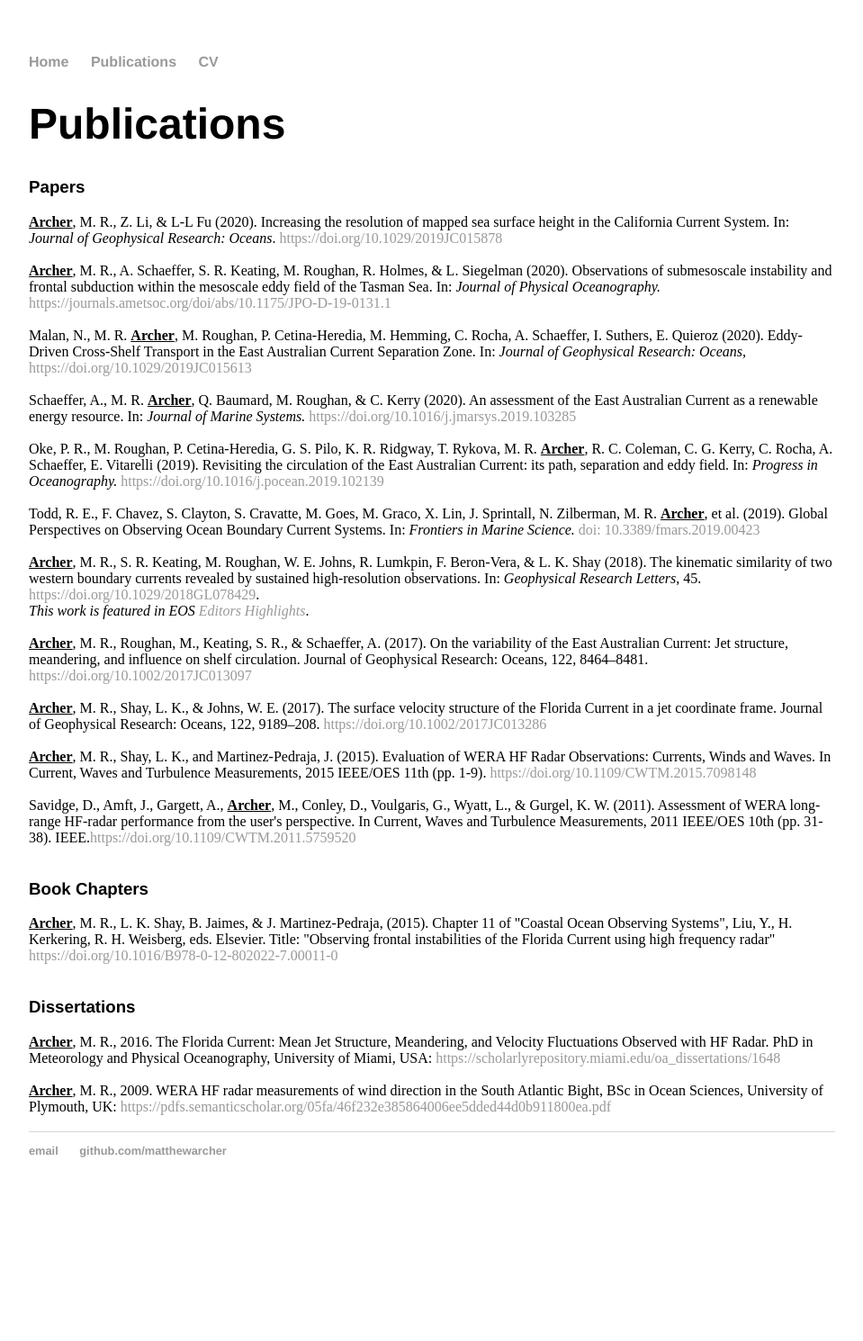
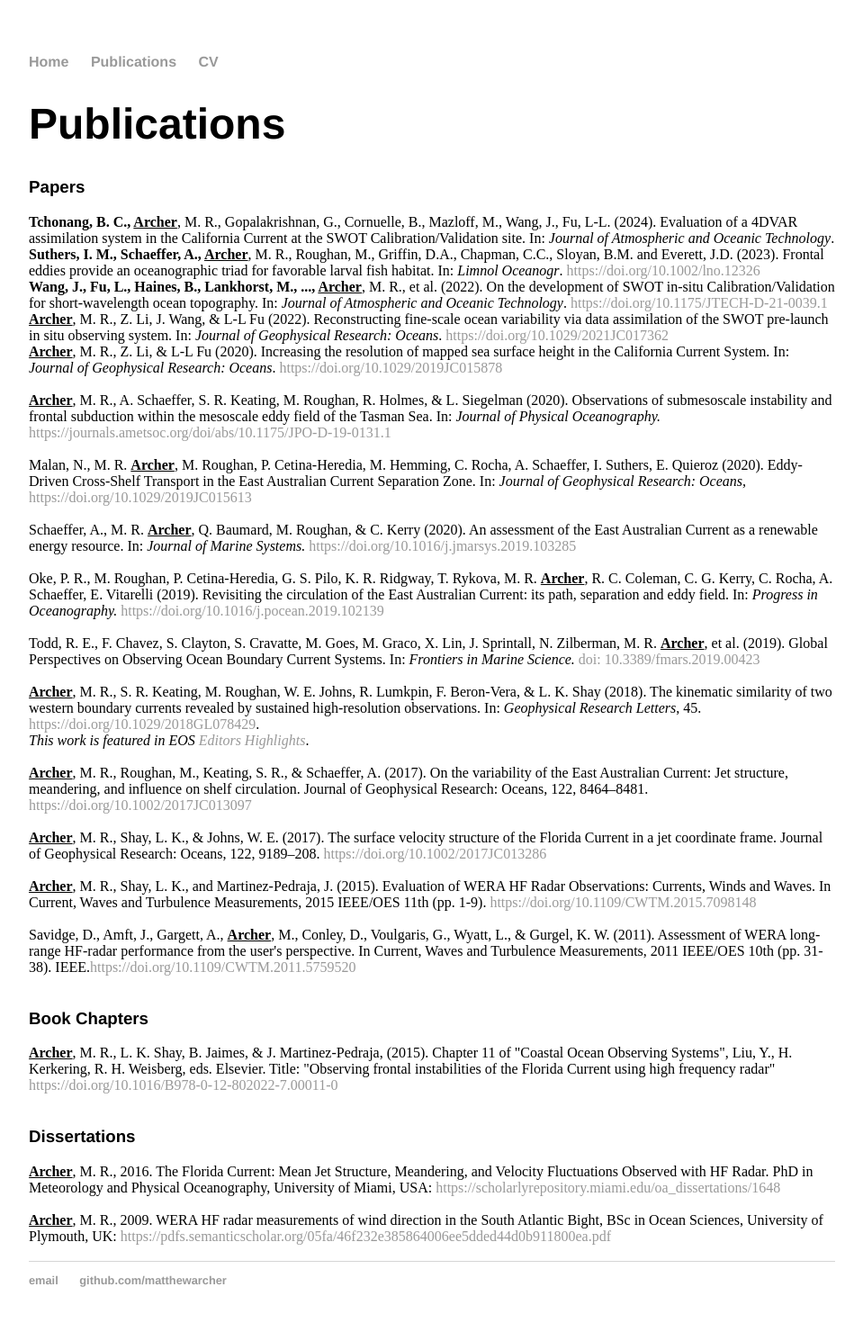
Before and after one commit to matthewarcher/matthewarcher.github.io, a Jekyll site: the page built from publications/index.html, in a window 1280 px wide. Shown: the whole page at 90% size, without its empty margins (160-1119 px from the left). Built offline with Jekyll 4.4.1, drawn with Linux system fonts in a browser that asks for light colours; before the commit the page ends 1346 px from its top, so only the background shows below that.

Commit message:
Update index.html

```diff
--- a/publications/index.html
+++ b/publications/index.html
@@ -6,6 +6,10 @@ title: Matthew R. Archer
 	<h1>Publications</h1>
 
 	<font face = "helvetica"><h3>Papers</h3></font>
+	<b>Tchonang, B. C., <u>Archer</u></b>, M. R., Gopalakrishnan, G., Cornuelle, B., Mazloff, M., Wang, J., Fu, L-L.  (2024). Evaluation of a 4DVAR assimilation system in the California Current at the SWOT Calibration/Validation site. In: <i>Journal of Atmospheric and Oceanic Technology</i>. <br>
+	<b>Suthers, I. M., Schaeffer, A., <u>Archer</u></b>, M. R., Roughan, M., Griffin, D.A., Chapman, C.C., Sloyan, B.M. and Everett, J.D. (2023). Frontal eddies provide an oceanographic triad for favorable larval fish habitat. In: <i>Limnol Oceanogr</i>. <a href="https://doi.org/10.1002/lno.12326" target="_blank">https://doi.org/10.1002/lno.12326</a> <br>
+	<b>Wang, J., Fu, L., Haines, B., Lankhorst, M., ..., <u>Archer</u></b>, M. R., et al. (2022). On the development of SWOT in-situ Calibration/Validation for short-wavelength ocean topography. In: <i>Journal of Atmospheric and Oceanic Technology</i>. <a href="https://doi.org/10.1175/JTECH-D-21-0039.1" target="_blank">https://doi.org/10.1175/JTECH-D-21-0039.1</a> <br>
+	<b><u>Archer</u></b>, M. R., Z. Li, J. Wang, & L-L Fu (2022). Reconstructing fine-scale ocean variability via data assimilation of the SWOT pre-launch in situ observing system. In: <i>Journal of Geophysical Research: Oceans</i>. <a href="https://doi.org/10.1029/2021JC017362" target="_blank">https://doi.org/10.1029/2021JC017362</a> <br>
 	<b><u>Archer</u></b>, M. R., Z. Li, & L-L Fu (2020). Increasing the resolution of mapped sea surface height in the California Current System. In: <i>Journal of Geophysical Research: Oceans</i>. <a href="https://doi.org/10.1029/2019JC015878" target="_blank">https://doi.org/10.1029/2019JC015878</a> <br>
 	<br><b><u>Archer</u></b>, M. R., A. Schaeffer, S. R. Keating, M. Roughan, R. Holmes, & L. Siegelman (2020). Observations of submesoscale instability and frontal subduction within the mesoscale eddy field of the Tasman Sea. In: <i>Journal of Physical Oceanography. </i><a href="https://journals.ametsoc.org/doi/abs/10.1175/JPO-D-19-0131.1" target="_blank"> https://journals.ametsoc.org/doi/abs/10.1175/JPO-D-19-0131.1</a><br>
 	<br>Malan, N., M. R. <b><u>Archer</u></b>, M. Roughan, P. Cetina-Heredia, M. Hemming, C. Rocha, A. Schaeffer, I. Suthers, E. Quieroz (2020). Eddy‐Driven Cross‐Shelf Transport in the East Australian Current Separation Zone. In: <i>Journal of Geophysical Research: Oceans, </i><a href="https://doi.org/10.1029/2019JC015613" target="_blank"> https://doi.org/10.1029/2019JC015613</a><br>
```
